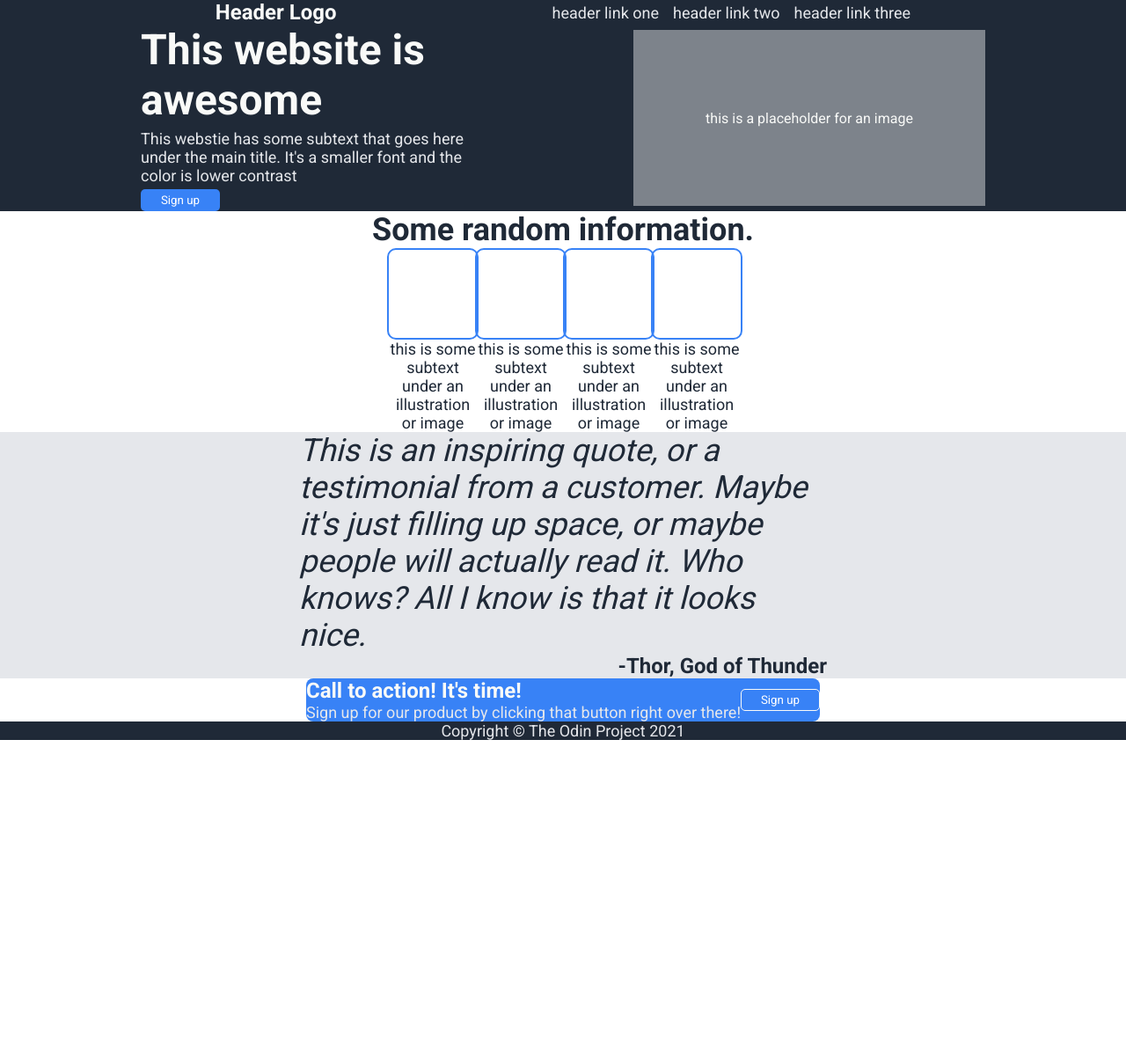
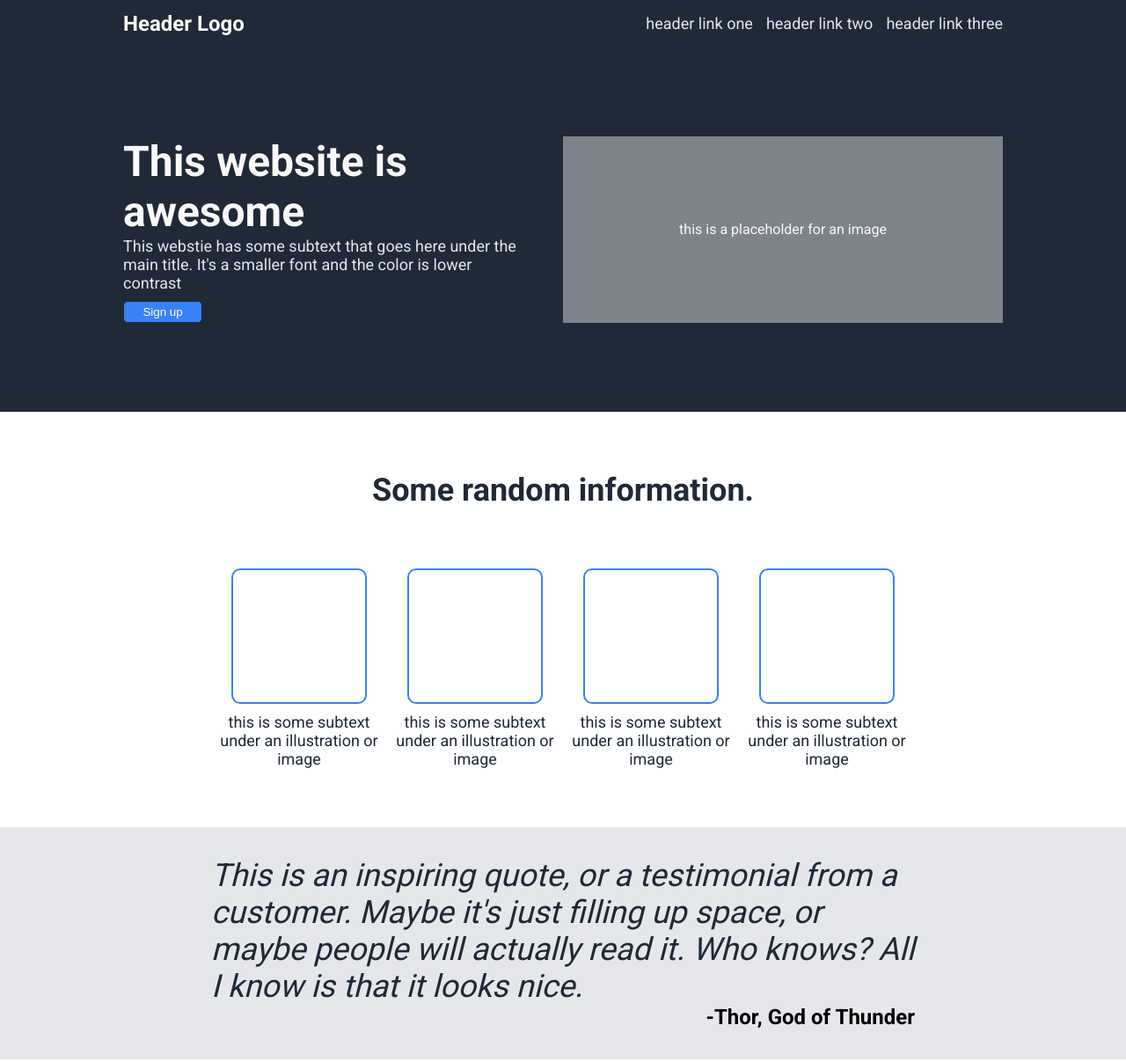
Before and after one commit to pelargonium/landing-page, a plain HTML site: page index.html in a window 1280 px wide. Shown: the top 1207 px of the page at 88% size. Before the commit the page ends 841 px from the top, so only its background shows below. Drawn offline with Linux system fonts and the light colour scheme.

Commit message:
finished site

```diff
--- a/index.html
+++ b/index.html
@@ -8,6 +8,9 @@
     <link rel="stylesheet" href="style.css">
   </head>
   <body>
+    <div class="header">
+      <div class="head-container">
+        <div class="nav-container">
           <div class="navbar">
             <div class="logo">Header Logo</div>
             <div class="header-links">
@@ -18,17 +21,23 @@
               </ul>
             </div>
           </div>
-      <div class="header">
+        </div>
+        <div class="content-container">
           <div class="header-content">
             <div class="header-call">
+              <div class="header-text">
                 <div class="hero-main-text">This website is awesome</div>
                 <div class="hero-secondary-text">This webstie has some subtext that goes here under the main title. It's a smaller font and the color is lower contrast</div>
-          <button class="header-button">Sign up</button>
+              </div>
+              <button class="signup">Sign up</button>
             </div>
             <div class="placeholder">this is a placeholder for an image</div>
           </div>
         </div>
+      </div>
+    </div>
     <div class="information">
+      <div class="info-container">
         <div class="info-header">Some random information.</div>
         <div class="info-image-bar">
           <div class="info-item">
@@ -49,19 +58,24 @@
           </div>
         </div>
       </div>
+    </div>
     <div class="quote">
+      <div class="quote-container">
         <div class="quotefull">
           <div class="quote-text">This is an inspiring quote, or a testimonial from a customer. Maybe it's just filling up space, or maybe people will actually read it. Who knows? All I know is that it looks nice.</div>
+        </div>
         <div class="quote-name">-Thor, God of Thunder</div>
       </div>
     </div>
     <div class="call">
+      <div class="call-container">
         <div class="info-call">
           <div class="info-call-body">
             <div class="logo">Call to action! It's time!</div>
             <div class="hero-secondary-text">Sign up for our product by clicking that button right over there!</div>
           </div>
-        <button class="action">Sign up</button>
+          <button class="callbutton">Sign up</button>
+        </div>
       </div>
     </div>
     <div class="footer">Copyright © The Odin Project 2021</div>
--- a/style.css
+++ b/style.css
@@ -2,30 +2,37 @@
 
 body {
   font-family: Roboto, sans-serif;
-  height: 100vh;
   display: flex;
   flex-direction: column;
-  justify-content: space-between;
-  margin:0;
+  width: 100vw;
+  height: 200vh;
+  margin: 0%;
 }
 
 ul {
   list-style-type: none;
   display: flex;
-  margin: 0;
-  padding: 0;
-  gap: 16px;
+  gap: 15px;
+}
+
+.logo {
+  font-size: 24px;
+  color: #f9faf8;
 }
 
 button {
-  font-family: Roboto, sans-serif;
-  border-width: 1px;
   height: 25px;
   width: 90px;
   border-radius: 5px;
   background: #3882F6;
   color: white;
   font-weight: 500;
+}
+
+.signup {
+  border-width: 1px;
+  border-color:#1f2937;
+  border-style: solid;
 }
 
 .header-button
@@ -62,7 +69,7 @@ color: #e5e7eb;
   font-weight: 800;
 }
 
-.header,.footer,.navbar {
+.header,.footer {
   background-color: #1f2937;
 }
 
@@ -71,51 +78,81 @@ color: #e5e7eb;
   display: flex;
   flex-direction: column;
   align-items: center;
+  flex: 1 1 auto;
 }
 
 .quote-text {
-  display: flex;
-  font-size: 36px;
-  font-style: italic;
-  font-weight: light;
-  color: #1f2937;
+font-size: 36px;
+font-style: italic;
+font-weight: light;
+color: #1f2937;
 }
 
 .info-header {
   font-size: 36px;
   font-weight: 800;
   color: #1f2937;
-  text-align: center;
 }
 
 .info-image-subtext {
   font-size: 18px;
   color: #1f2937;
-  text-align: center;
 }
 
 .placeholder {
   background-color: #ffffff6b;
   color: #f9faf8;
-  height: 200px;
-  width: 400px;
+  min-width: 50%;
   display: flex;
   justify-content: center;
   align-items: center;
-  text-align: center;
 }
 
-.quotefull {
+.header {
   display: flex;
-  max-width: 75vh;
   flex-direction: column;
   align-items: center;
-  justify-content: center;
+  /* flex: 1 1 auto; */
 }
 
-.quote-name {
-color: #1f2937;
-align-self: flex-end;
+.navbar {
+  display: flex;
+  justify-content: space-between;
+  align-items: center;
+}
+
+.header-content {
+  display: flex;
+  justify-content: space-between;
+  gap: 50px;
+}
+
+.content-container {
+  display: flex;
+  flex-direction: column;
+  justify-content: center;
+  flex: 1
+}
+
+.head-container {
+  display: flex;
+  flex-direction: column;
+  max-width: 1000px;
+  /* justify-content: center; */
+  flex: 1;
+}
+
+.nav-container {
+  display: flex;
+  flex-direction: column;
+  max-width: 1000px;
+  justify-content: flex-start;
+}
+
+.header-call {
+  display: flex;
+  flex-direction: column;
+  gap: 10px;
 }
 
 .info-image {
@@ -123,91 +160,103 @@ align-self: flex-end;
   border-style: solid;
   border-width: 2px;
   border-radius: 10px;
-  height: 100px;
-  width: 100px;
+  height: 150px;
+  width: 150px;
 }
 
 .info-call {
-  display: flex;
+  min-height: 125px;
+  min-width: 800px;
   border-radius: 8px;
   background-color: #3882F6;
+  display: flex;
+  justify-content: space-around;
+  flex: 1;
   align-items: center;
-}
-
-.info-call-body {
-  /* display: flex;
-  flex-direction: column; */
-}
-
-.header {
-  display: flex;
-  flex-direction: column;
-  width: 100%;
-  margin: 0;
-}
-
-.navbar {
-  display: flex;
-  justify-content: center;
-  justify-content: space-evenly;
-  align-items: center;
-}
-
-.header-content {
-  display: flex;
-  align-items: center;
-  justify-content: space-evenly;
 }
 
 .information {
   display: flex;
   flex-direction: column;
   align-items: center;
-  justify-content: center;
-  flex-grow: 1;
+  /* flex: 1 1 auto; */
 }
 
 .info-image-bar {
   display: flex;
   align-items: center;
+}
+
+.info-container {
+  display: flex;
+  flex-direction: column;
+  max-width: 800px;
+  flex: 1;
+  align-items: center;
   justify-content: space-evenly;
-  /* max-width: 80vw; */
-
 }
 
 .info-item {
   display: flex;
   flex-direction: column;
+  align-items: center;
+  gap: 10px;
+}
+
+.info-image-subtext {
+  text-align: center;
+}
+
+.quote-container {
+  max-width: 800px;
+  display: flex;
+  flex-direction: column;
   justify-content: center;
-  flex-wrap: wrap;
-  max-width: 100px;
+  flex: 1
+}
+
+.quote-name {
+  align-self: flex-end;
+}
+
+.call {
+  display: flex;
+  flex-direction: column;
+  justify-content: center;
+  align-items: center;
+  /* flex: 1 1 auto; */
+}
+
+.call-containter {
+  max-width: 800px;
+  display: flex;
+  flex-direction: column;
+  justify-content: center;
+  flex: 1
+}
+
+.info-call-body {
+  display: flex;
+  flex-direction: column;
+}
+
+.callbutton {
+  border: #f9faf8;
+  border-width: 1px;
+  border-style: solid;
 }
 
 .footer {
   display: flex;
-  width: 100%;
   justify-content: center;
+  flex: 1;
   align-items: center;
 }
 
-.header-call {
-  max-width: 400px;
-  display: flex;
-  flex-direction: column;
-  justify-content: space-evenly;
-  gap: 5px;
+.header,.information, quote,.call {
+flex: 3 1 auto;
 }
 
-.call {
-  display: flex;
-  justify-content: center;
-  align-items: center;
-}
-
-.navbar, .footer {
+.footer {
   flex: 1;
 }
-
-.header, .information, .quote, .call {
-  flex: 5;
-}
```
Lines whose indentation alone changed are shown as unchanged.
